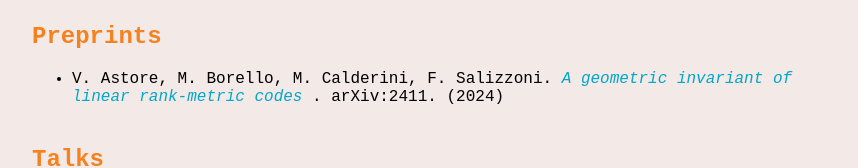
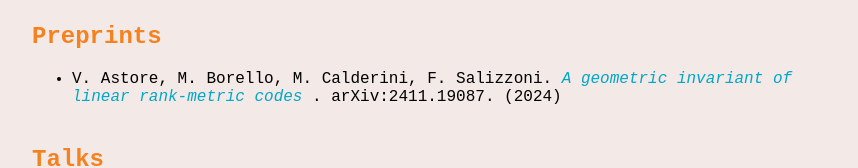
Before and after one commit to Valentina-Astore/Valentina-Astore.github.io, a plain HTML site: page index.html in a window 1280 px wide. Shown: the part 496-664 px from the top of the page, without its empty margins (208-1066 px from the left). Drawn offline with Linux system fonts and the light colour scheme.

Commit message:
Update index.html

```diff
--- a/index.html
+++ b/index.html
@@ -177,7 +177,7 @@
                 <h2 class="section-title">Preprints</h2>
                 <div class="content-item">
                     <ul>
-                        <li> V. Astore, M. Borello, M. Calderini, F. Salizzoni. <a href="https://arxiv.org/abs/2411.19087" target="_blank"><em>A geometric invariant of linear rank-metric codes </em></a>. arXiv:2411. (2024)</li>
+                        <li> V. Astore, M. Borello, M. Calderini, F. Salizzoni. <a href="https://arxiv.org/abs/2411.19087" target="_blank"><em>A geometric invariant of linear rank-metric codes </em></a>. arXiv:2411.19087. (2024)</li>
                     </ul>
                 </div></div>
 
```
